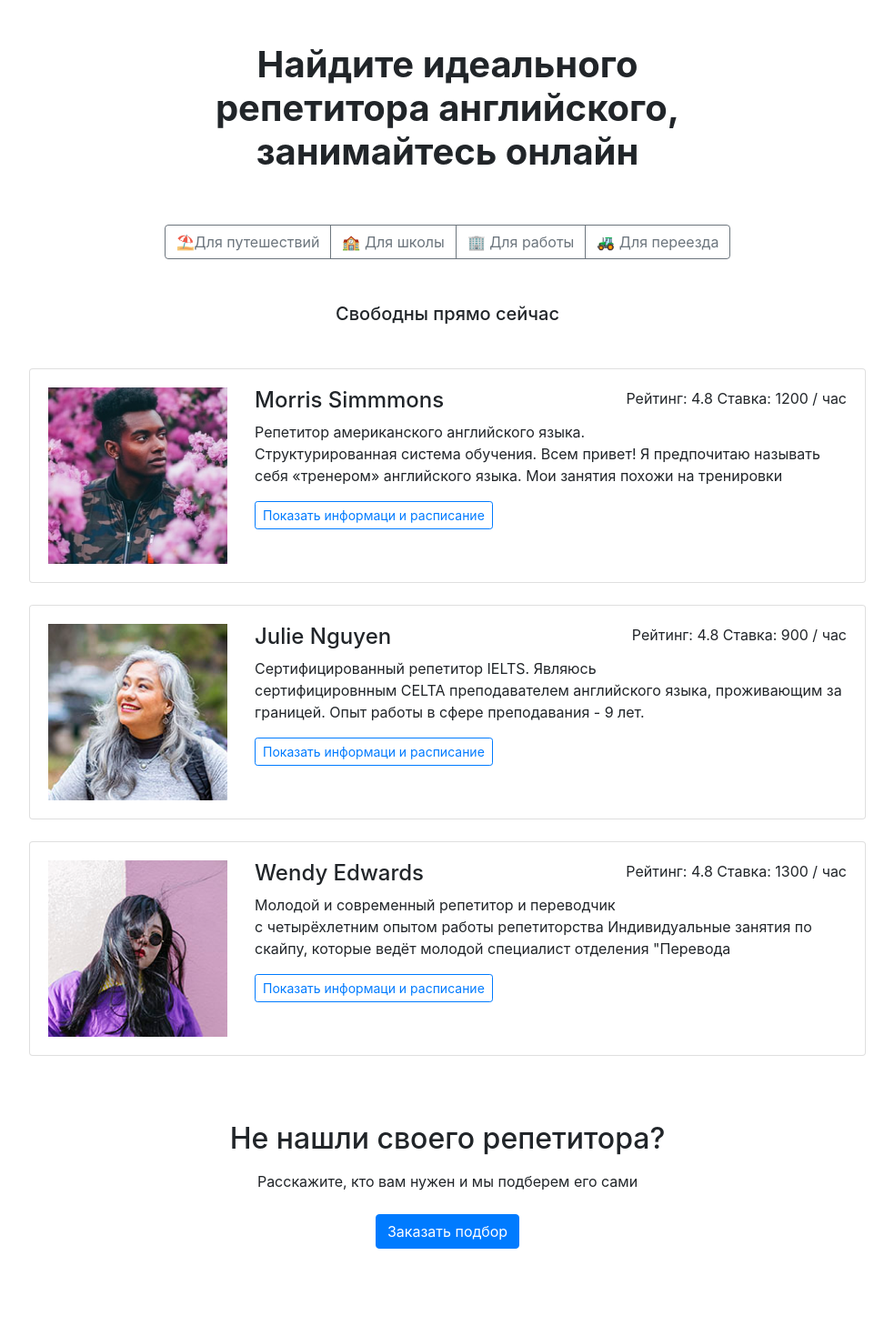
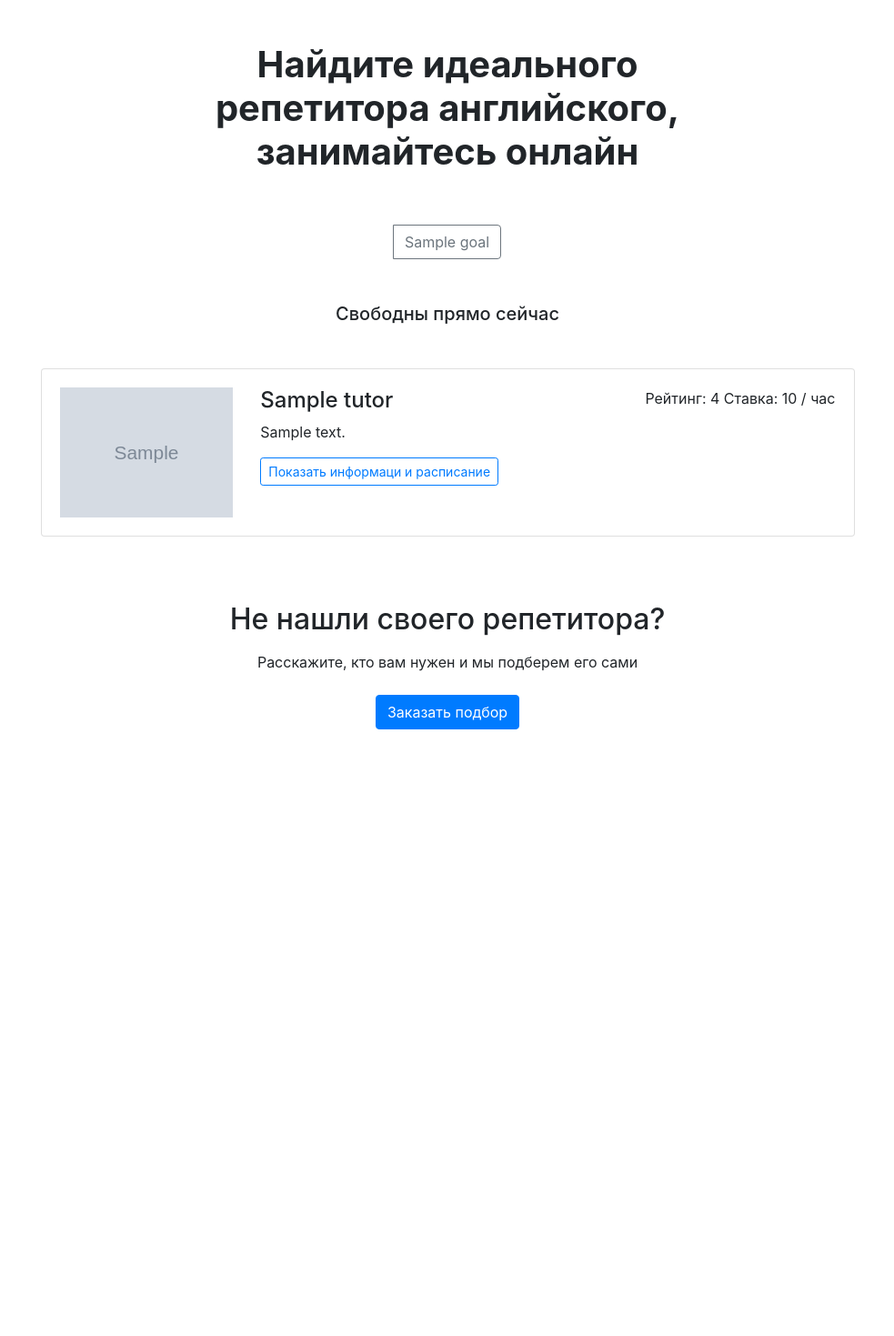
Before and after one commit to alpden550/find-tutors, a Flask app: template templates/index.html in a window 1280 px wide. Shown: the part 97-1566 px from the top of the page at 91% size, without its empty margins (148-1131 px from the left). After the commit the page ends 899 px from the top, so only its background shows below. Run offline with Flask 2, Linux system fonts and the light colour scheme; the template is opened without the code that fills it: most values are stand-ins (such as "Sample title", 1, 10 or a date in 2020); grey boxes marked "Sample" are stand-in pictures; some libraries are stand-ins or nearby versions.

Commit message:
Added main page.

```diff
--- a/app.py
+++ b/app.py
@@ -1,5 +1,6 @@
 import json
 from pathlib import Path
+from random import sample
 
 from flask import Flask, abort, render_template, request
 
@@ -18,7 +19,15 @@
 
 @app.route('/')
 def index():
-    return 'Hello World!'
+    all_goals = json.loads(Path(TUTORS_JSON).read_text()).get('goals')
+    all_tutors = json.loads(Path(TUTORS_JSON).read_text()).get('teachers')
+    random_tutors = sample(all_tutors, 6)
+
+    return render_template(
+        'index.html',
+        goals=all_goals,
+        tutors=random_tutors,
+    )
 
 
 @app.route('/goals/<goal>/')
@@ -106,7 +115,7 @@
     except StopIteration:
         abort(NOT_FOUND_CODE, description='Resource not found')
     return render_template(
-        'booking.html', tutor=tutor, day=schedule_day, time=schedule_time
+        'booking.html', tutor=tutor, day=schedule_day, time=schedule_time,
     )
 
 
--- a/data.py
+++ b/data.py
@@ -1,4 +1,4 @@
-goals = {"travel": "Для путешествий", "study": "Для учебы", "work": "Для работы", "relocate": "Для переезда"}
+goals = {"travel": "⛱Для путешествий", "study": "🏫 Для учебы", "work": "🏢 Для работы", "relocate": "🚜 Для переезда"}
 
 teachers = [
 
--- a/setup.cfg
+++ b/setup.cfg
@@ -25,7 +25,7 @@
   *.egg
   data.py
 
-ignore = D100, D104, D103
+ignore = D100, D104, D103, WPS226
 
 [isort]
 # isort configuration:
--- a/templates/index.html
+++ b/templates/index.html
@@ -1,105 +1,59 @@
-<!DOCTYPE html>
-<html lang="ru">
+{% extends 'base.html' %}
+{% block title %}TINYSTEPS{% endblock %}
 
-<head>
-  <meta charset="UTF-8">
-  <title>TINYSTEPS</title>
-  <link rel="stylesheet" href="https://stackpath.bootstrapcdn.com/bootstrap/4.3.1/css/bootstrap.min.css" integrity="sha384-ggOyR0iXCbMQv3Xipma34MD+dH/1fQ784/j6cY/iJTQUOhcWr7x9JvoRxT2MZw1T" crossorigin="anonymous">
-</head>
+{% block container %}
+<main class="container mt-3 mb-5">
+  <a>
+    <h1 class="h1 text-center mx-auto mt-4 py-5"><strong>Найдите идеального <br>репетитора английского, <br>занимайтесь
+        онлайн</strong></h1>
 
-<body>
-  <header class="container mt-3">
-    <nav class="navbar navbar-expand-lg navbar-light bg-light">
-      <a class="navbar-brand" href="#">TINYSTEPS</a>
-      <button class="navbar-toggler" type="button" data-toggle="collapse" data-target="#navbarNav" aria-controls="navbarNav" aria-expanded="false" aria-label="Toggle navigation">
-        <span class="navbar-toggler-icon"></span>
-      </button>
-      <div class="collapse navbar-collapse" id="navbarNav">
-        <ul class="navbar-nav">
-          <li class="nav-item active">
-            <a class="nav-link" href="#">Все репетиторы</a>
-          </li>
-          <li class="nav-item">
-            <a class="nav-link" href="#">Заявка на подбор</a>
-          </li>
-        </ul>
-      </div>
-      <span class="navbar-text d-sm-none d-lg-block">
-        ☺️
-      </span>
-    </nav>
-  </header>
-  <main class="container mt-3 mb-5">
-    <section>
-    <h1 class="h1 text-center mx-auto mt-4 py-5"><strong>Найдите идеального <br>репетитора английского, <br>занимайтесь онлайн</strong></h1>
     <div class="text-center mb-5">
       <div class="btn-group mx-auto mb-0" role="group" aria-label="Basic example">
-        <a href="goal.html" class="btn btn-outline-secondary">⛱Для путешествий</a>
-        <a href="goal.html" class="btn btn-outline-secondary">🏫 Для школы</a>
-        <a href="goal.html" class="btn btn-outline-secondary">🏢 Для работы</a>
-        <a href="goal.html" class="btn btn-outline-secondary">🚜 Для переезда</a>
+        {% for url, name in goals.items() %}
+            <a href={{ url_for('goals', goal=url) }} class="btn btn-outline-secondary">{{ name }}</a>
+        {% endfor %}
       </div>
     </div>
+
     <h2 class="h5 text-center mb-5">Свободны прямо сейчас</h2>
     <div class="row">
       <div class="col-12 col-lg-10 offset-lg-1 m-auto">
-        <div class="card mb-4">
-          <div class="card-body">
-            <div class="row">
-              <div class="col-3"><img src="../static/pict 1.png" class="img-fluid" alt=""></div>
-              <div class="col-9">
-                <p class="float-right">Рейтинг: 4.8 Ставка: 1200 / час</p>
-                <h2 class="h4">Morris Simmmons</h2>
-                <p>Репетитор американского английского языка. Структурированная система обучения. Всем привет! Я предпочитаю называть себя «тренером» английского языка. Мои занятия похожи на тренировки</p>
-                <a href="profile.html" class="btn btn-outline-primary btn-sm mr-3 mb-2">Показать информаци и расписание</a>
 
+        {% for tutor in tutors %}
+          <div class="card mb-4">
+            <div class="card-body">
+              <div class="row">
+                <div class="col-3">
+                  {% if tutor.picture %}
+                    <a href={{ url_for("tutors", tutor_id=tutor.id) }}>
+                      <img src={{ tutor.picture }} class="img-fluid" alt="">
+                    </a>
+                  {% else %}
+                    <a href={{ url_for("tutors", tutor_id=tutor.id) }}>
+                      <img src={{ url_for("static", filename='pict 1.png') }} class="img-fluid" alt="">
+                    </a>
+                  {% endif %}
+                </div>
+                <div class="col-9">
+                  <p class="float-right">Рейтинг: {{ tutor.rating }} Ставка: {{ tutor.price }} / час</p>
+                  <h2 class="h4">{{ tutor.name }}</h2>
+                  <p>{{ tutor.about|truncate(300) }}</p>
+                  <a href={{ url_for("tutors", tutor_id=tutor.id) }} class="btn btn-outline-primary btn-sm mr-3 mb-2">Показать информаци и
+                    расписание</a>
+                </div>
               </div>
             </div>
           </div>
-        </div>
-        <div class="card mb-4">
-          <div class="card-body">
-            <div class="row">
-              <div class="col-3"><img src="../static/pict 2.png" class="img-fluid" alt=""></div>
-              <div class="col-9">
-                <p class="float-right">Рейтинг: 4.8 Ставка: 900 / час</p>
-                <h2 class="h4">Julie Nguyen</h2>
-                <p>Сертифицированный репетитор IELTS. Являюсь сертифицировнным CELTA преподавателем английского языка, проживающим за границей. Опыт работы в сфере преподавания - 9 лет.</p>
-                <a href="#" class="btn btn-outline-primary btn-sm mr-3 mb-2">Показать информаци и расписание</a>
+        {% endfor %}
 
-              </div>
-            </div>
-          </div>
-        </div>
-        <div class="card mb-4">
-          <div class="card-body">
-            <div class="row">
-              <div class="col-3"><img src="../static/pict 3.png" class="img-fluid" alt=""></div>
-              <div class="col-9">
-                <p class="float-right">Рейтинг: 4.8 Ставка: 1300 / час</p>
-                <h2 class="h4">Wendy Edwards</h2>
-                <p>Молодой и современный репетитор и переводчик с четырёхлетним опытом работы репетиторства Индивидуальные занятия по скайпу, которые ведёт молодой специалист отделения "Перевода </p>
-                <a href="#" class="btn btn-outline-primary btn-sm mr-3 mb-2">Показать информаци и расписание</a>
-
-              </div>
-            </div>
-          </div>
-        </div>
       </div>
     </div>
-
 
     <h2 class="text-center mt-5 mb-3">Не нашли своего репетитора?</h2>
     <p class="text-center mb-4">Расскажите, кто вам нужен и мы подберем его сами</p>
     <div class="text-center pb-5">
-        <a href="" class="btn btn-primary">Заказать подбор</a>
+      <a href={{ url_for("send_request") }} class="btn btn-primary">Заказать подбор</a>
     </div>
 
-
-
-  </main>
-  <script src="https://code.jquery.com/jquery-3.2.1.slim.min.js" integrity="sha384-KJ3o2DKtIkvYIK3UENzmM7KCkRr/rE9/Qpg6aAZGJwFDMVNA/GpGFF93hXpG5KkN" crossorigin="anonymous"></script>
-  <script src="https://cdnjs.cloudflare.com/ajax/libs/popper.js/1.12.9/umd/popper.min.js" integrity="sha384-ApNbgh9B+Y1QKtv3Rn7W3mgPxhU9K/ScQsAP7hUibX39j7fakFPskvXusvfa0b4Q" crossorigin="anonymous"></script>
-  <script src="https://maxcdn.bootstrapcdn.com/bootstrap/4.0.0/js/bootstrap.min.js" integrity="sha384-JZR6Spejh4U02d8jOt6vLEHfe/JQGiRRSQQxSfFWpi1MquVdAyjUar5+76PVCmYl" crossorigin="anonymous"></script>
-</body>
-</html>
+</main>
+{% endblock %}
--- a/templates/profile.html
+++ b/templates/profile.html
@@ -20,8 +20,9 @@
             {% for goal in goals %}
               <span class="badge badge-secondary mr-2">{{ goal }} </span>
             {% endfor %}
-            Рейтинг: {{ tutor.rating }} Ставка: {{ tutor.price }} / час
           </p>
+          <p>Рейтинг: {{ tutor.rating }} Ставка: {{ tutor.price }} / час</p>
+
           <p>{{ tutor.about }}</p>
 
         </div>
```
Also changed, not shown: tutors.json (+11 -11 lines).
